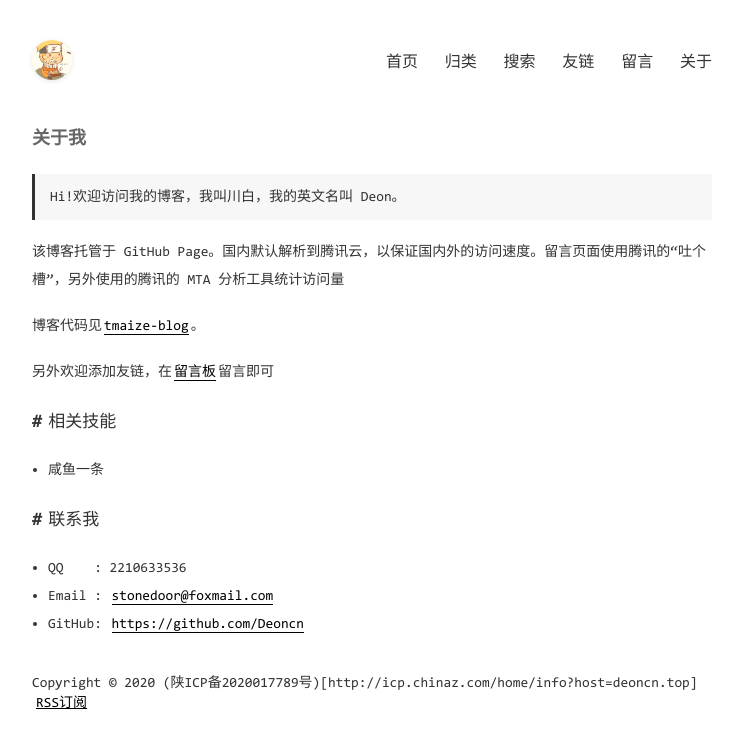
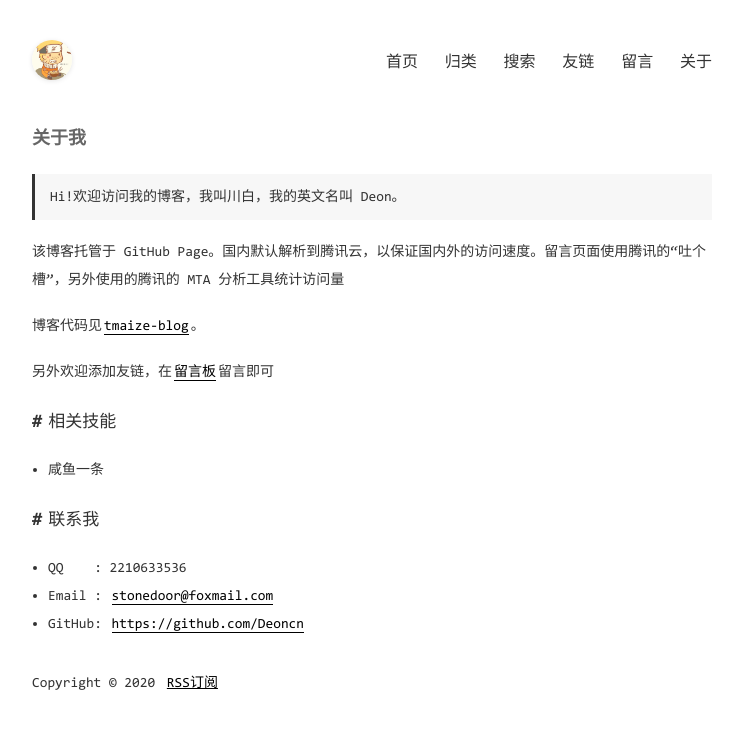
Before and after one commit to Deoncn/deoncn.github.io, a Jekyll site: the page built from pages/about.md, in a window 1280 px wide. Shown: the top 748 px of the page, without its empty margins (268-1011 px from the left). Built offline with Jekyll 4.4.1, drawn with Linux system fonts in a browser that asks for light colours; comment, search, counter and statistics services are not loaded.

Commit message:
Update _config.yml

```diff
--- a/_config.yml
+++ b/_config.yml
@@ -5,7 +5,7 @@ title: 川白的博客
 description: 川白的个人博客
 keywords: Deon,Blog,Java,Html,JavaScript,川白
 author: 川白
-footerText: 'Copyright © 2020 (陕ICP备2020017789号)[http://icp.chinaz.com/home/info?host=deoncn.top]'
+footerText: 'Copyright © 2020 '
 
 # 这些不要动
 permalink: /posts/:year/:month/:day/:title.html
```
